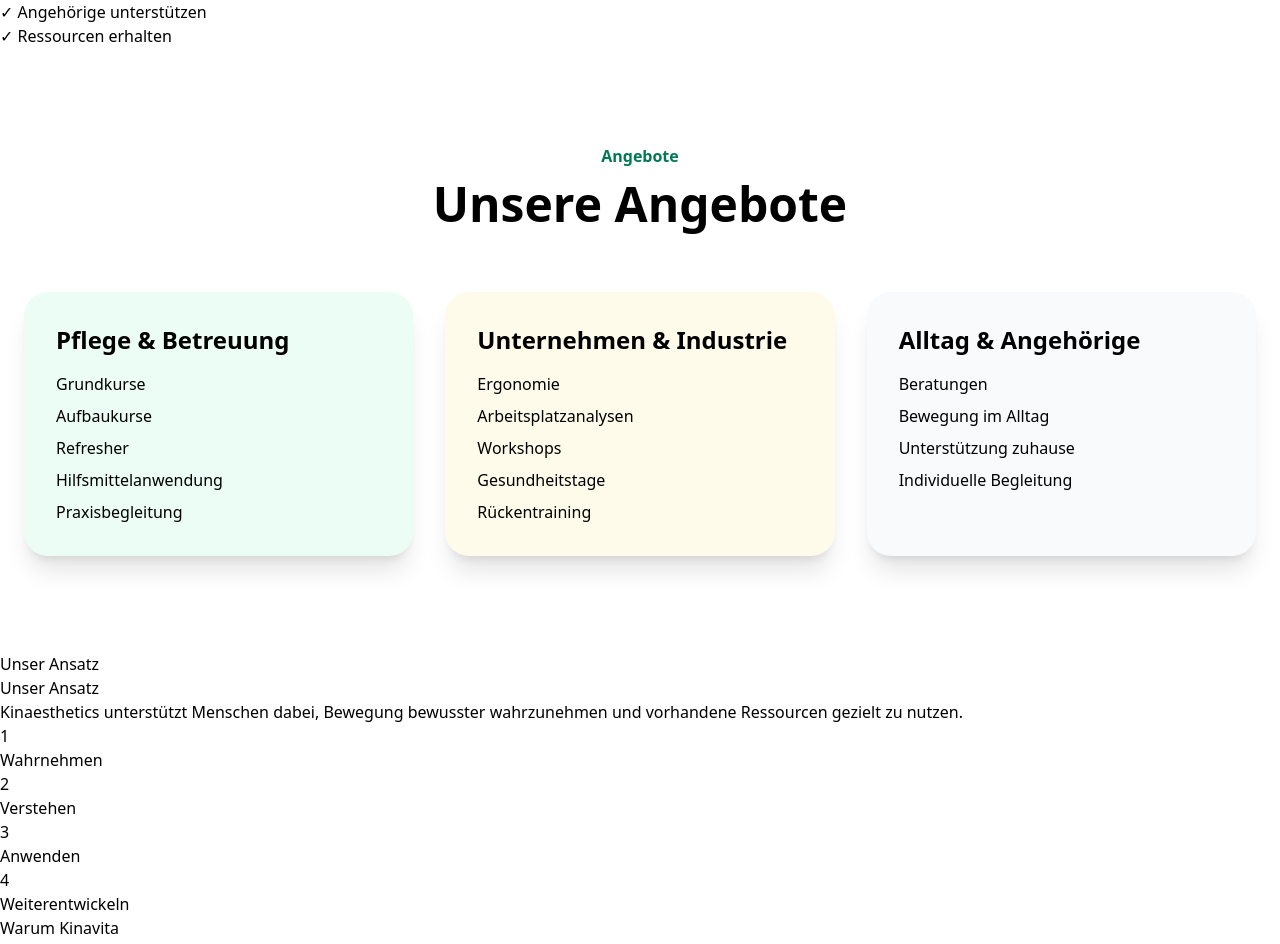
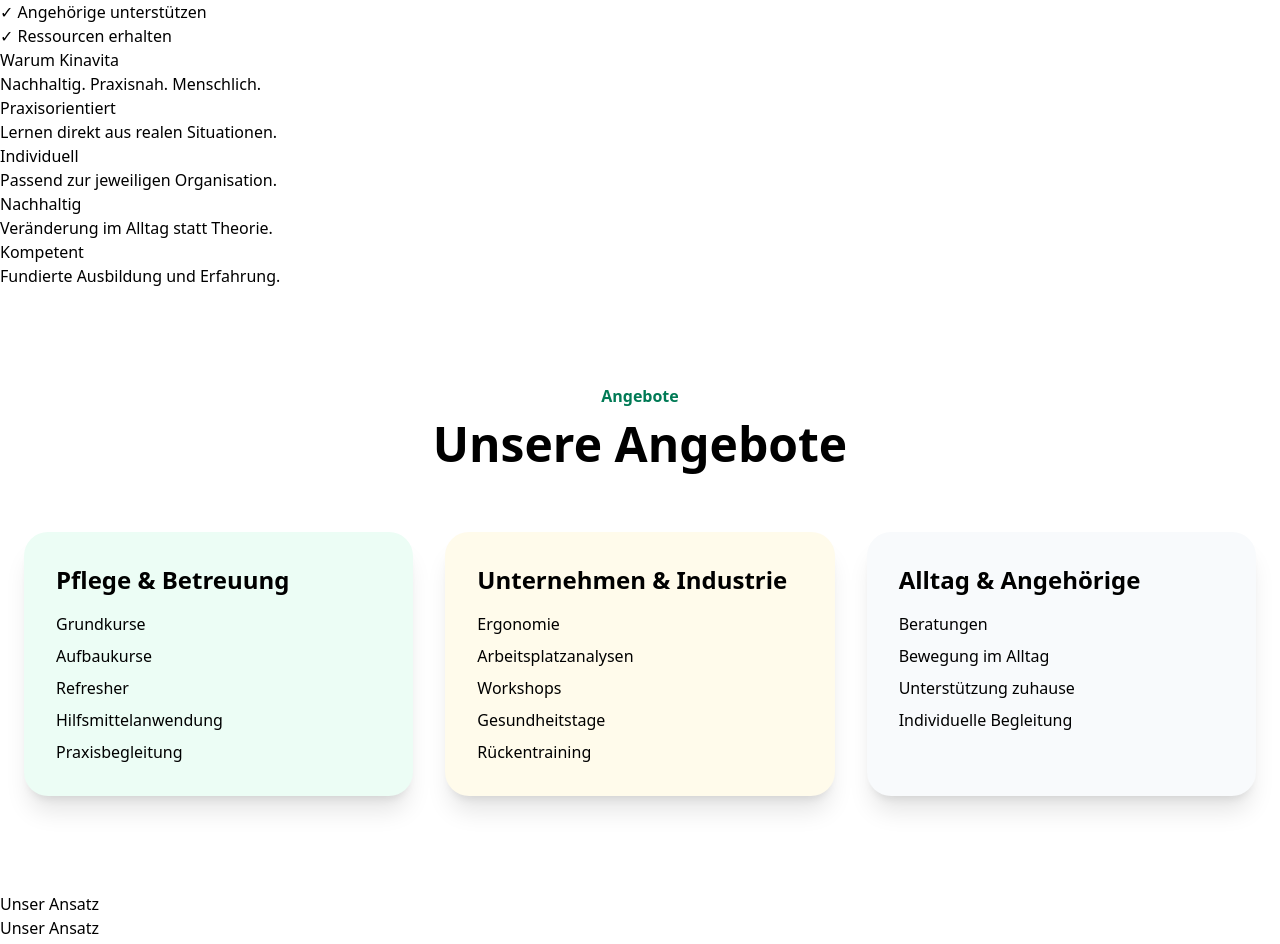
Before and after one commit to Dominik-Alge/Kinavita, a React (Vite) app: page / in a window 1280 px wide. Shown: the part 2004-2948 px from the top of the page. Built offline with nearby package versions, Linux system fonts and the light colour scheme.

Commit message:
Add WhyKinavita component to App

```diff
--- a/src/App.jsx
+++ b/src/App.jsx
@@ -15,9 +15,9 @@
       <Hero />
       <WhoAreYou />
       <Problems />
+      <WhyKinavita />
       <Services />
       <Approach />
-      <WhyKinavita />
       <Team />
       <References />
       <Process />
```
